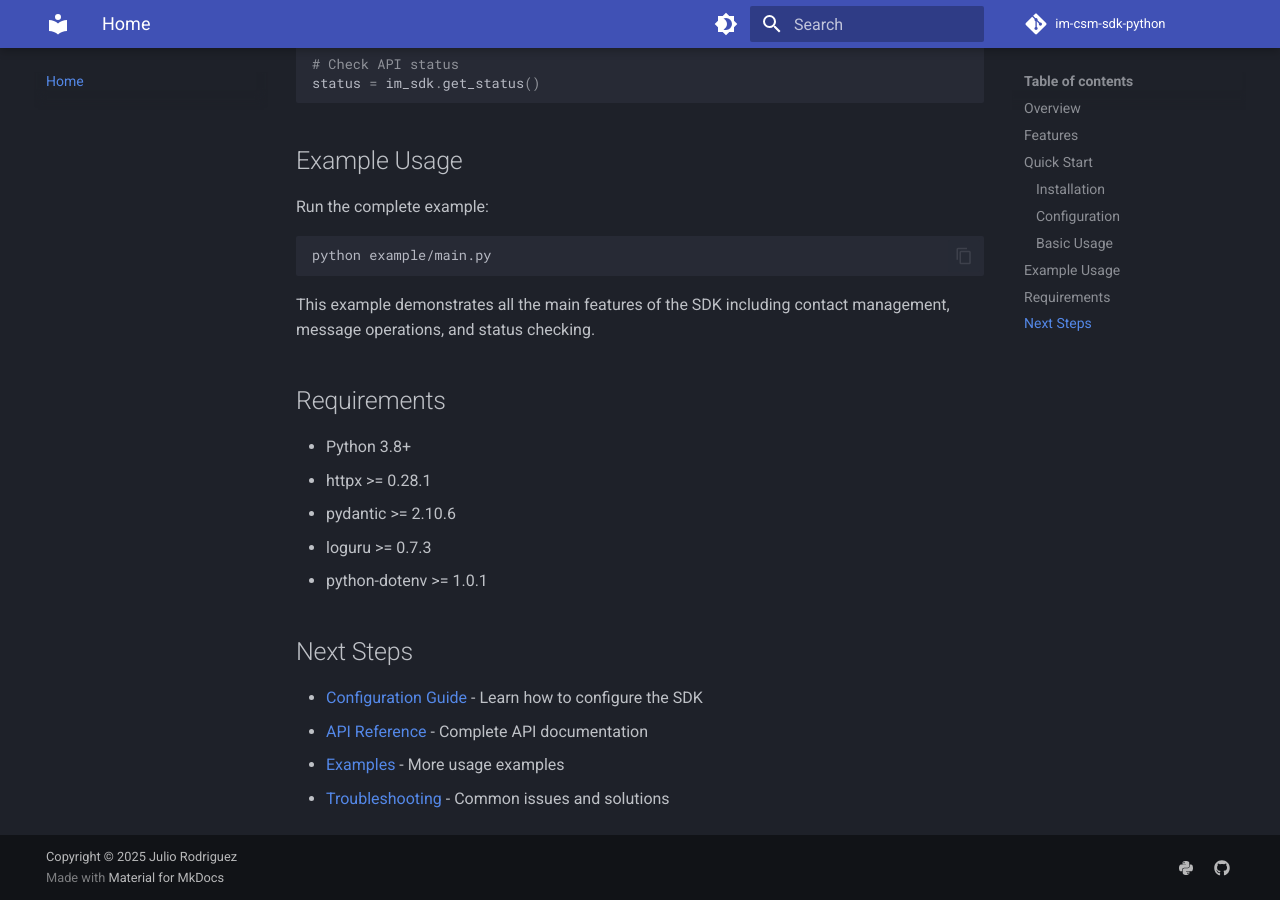
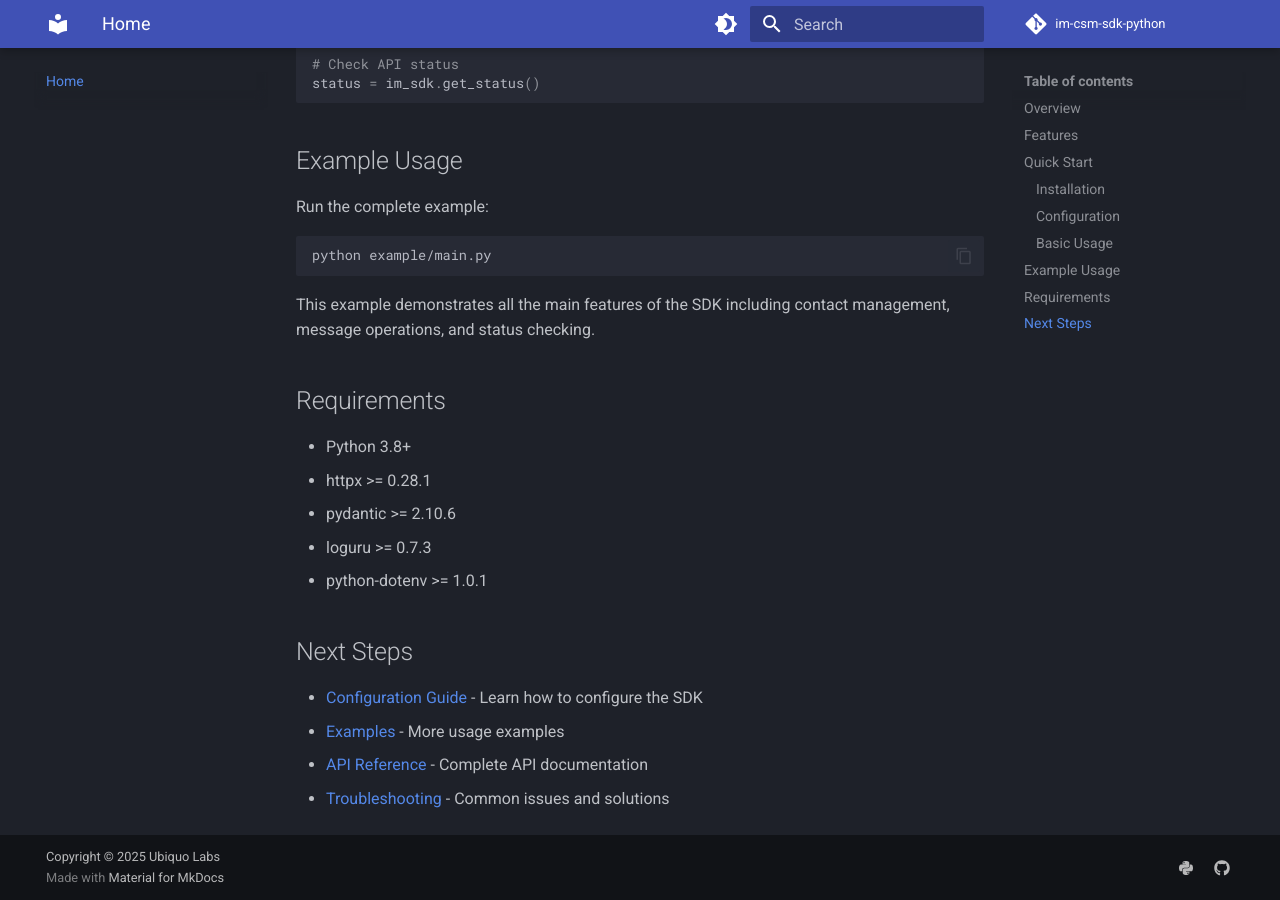
Before and after one commit to ubiquolabs/im-csm-sdk-python, an MkDocs documentation site: the page built from docs/index.md, in a window 1280 px wide and 900 px high, scrolled down 1711 px. Built offline with MkDocs 1.6.1 and Material for MkDocs 9.7.7, drawn with Linux system fonts in a browser that asks for light colours; comment, search, counter and statistics services are not loaded; the version menu is left out.

Commit message:
docs(site): update repository links and copyright info
- Replaces placeholder URLs with actual GitHub organization links
- Updates copyright holder to reflect the correct organization name

```diff
--- a/docs/index.md
+++ b/docs/index.md
@@ -94,6 +94,6 @@
 ## Next Steps
 
 - [Configuration Guide](configuration.md) - Learn how to configure the SDK
+- [Examples](examples/index.md) - More usage examples
 - [API Reference](reference/index.md) - Complete API documentation
-- [Examples](examples/index.md) - More usage examples
 - [Troubleshooting](troubleshooting.md) - Common issues and solutions
--- a/mkdocs.yml
+++ b/mkdocs.yml
@@ -4,7 +4,7 @@
 site_url: https://your-docs-site.com
 
 repo_name: im-csm-sdk-python
-repo_url: https://github.com/your-org/im-csm-sdk-python
+repo_url: https://github.com/ubiquolabs/im-csm-sdk-python
 
 theme:
   name: "material"
@@ -83,8 +83,8 @@
     - icon: fontawesome/brands/python
       link: https://pypi.org/project/im-csm-sdk-python/
     - icon: fontawesome/brands/github
-      link: https://github.com/your-org/im-csm-sdk-python
+      link: https://github.com/ubiquolabs/im-csm-sdk-python
 
-copyright: Copyright &copy; 2025 Julio Rodriguez
+copyright: Copyright &copy; 2025 Ubiquo Labs
 
 # reference: https://squidfunk.github.io/mkdocs-material/reference/
```
